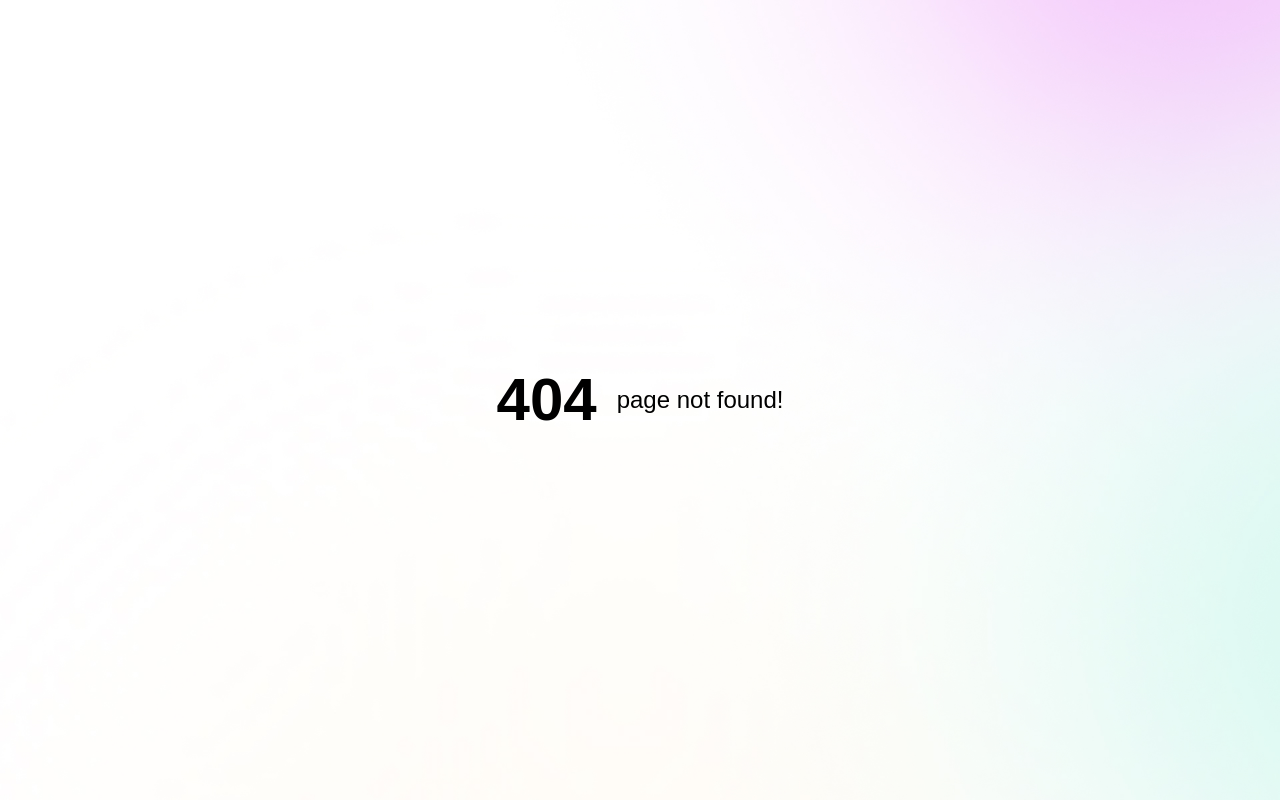
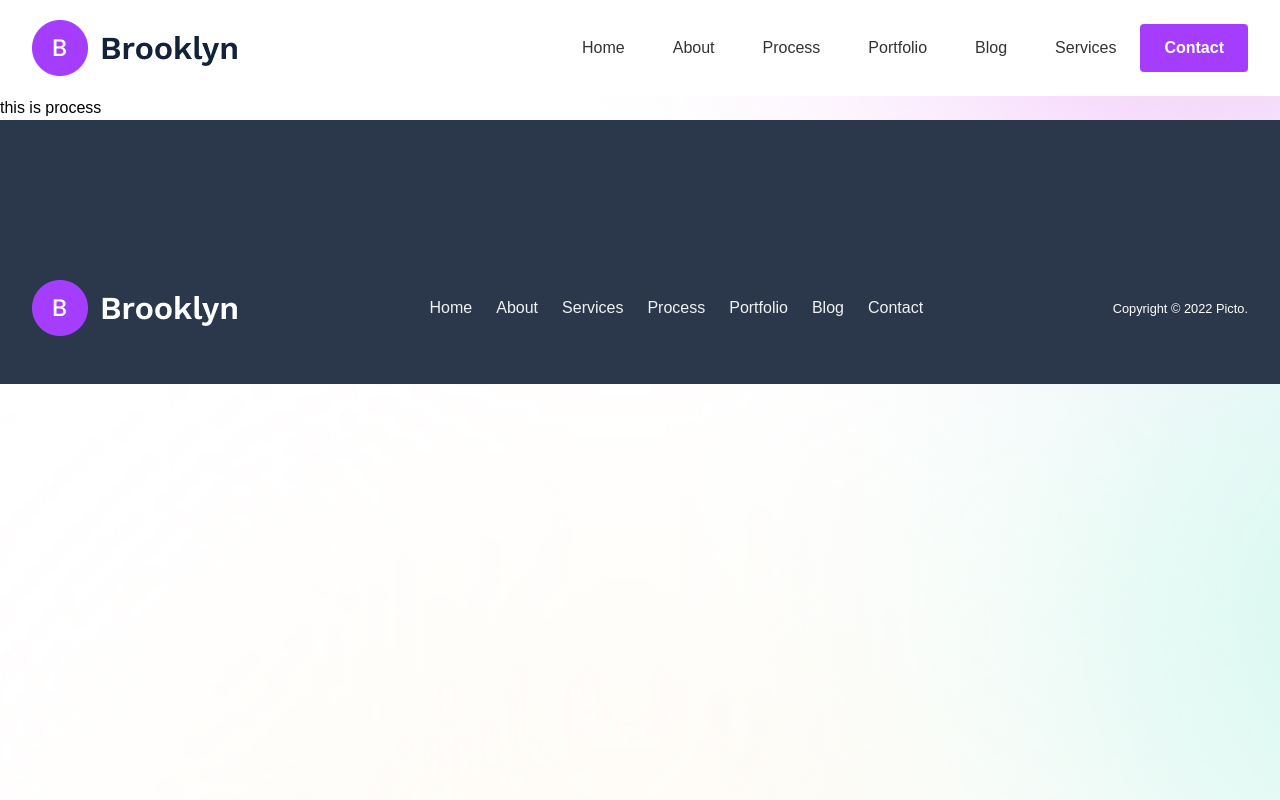
Before and after one commit to WahiDestroyer/porfolio_website, a React (Vite) app: page /process in a window 1280 px wide. Before the commit this address had no page. Built offline with nearby package versions, Linux system fonts and the light colour scheme.

Commit message:
practicing

```diff
--- a/src/App.jsx
+++ b/src/App.jsx
@@ -4,6 +4,7 @@ import Home from "./pages/Home";
 import About from "./pages/About";
 import Layout from "./components/layout/Index";
 import ErrorPage from "./pages/ErrorPage";
+import Process from "./pages/Process"
 
 
 
@@ -15,6 +16,7 @@ function App() {
         <Route path="/" element={<Layout />}>
           <Route path="/" element={<Home />} />
           <Route path="/about" element={<About />} />
+          <Route path="/process" element={<Process/>}/>
         </Route>
           <Route path="*" element={<ErrorPage />} />
       </Routes>
--- a/src/components/layout/Navbar.jsx
+++ b/src/components/layout/Navbar.jsx
@@ -28,7 +28,7 @@ const Navbar = () => {
               </Link>
             </li>
             <li>
-              <Link to="/" className="py-3 px-6">
+              <Link to="/process" className="py-3 px-6">
                 Process
               </Link>
             </li>
--- /dev/null
+++ b/src/pages/Process.jsx
@@ -0,0 +1,11 @@
+import React from 'react'
+
+const Process = () => {
+  return (
+    <div>
+      this is process
+    </div>
+  )
+}
+
+export default Process
```
